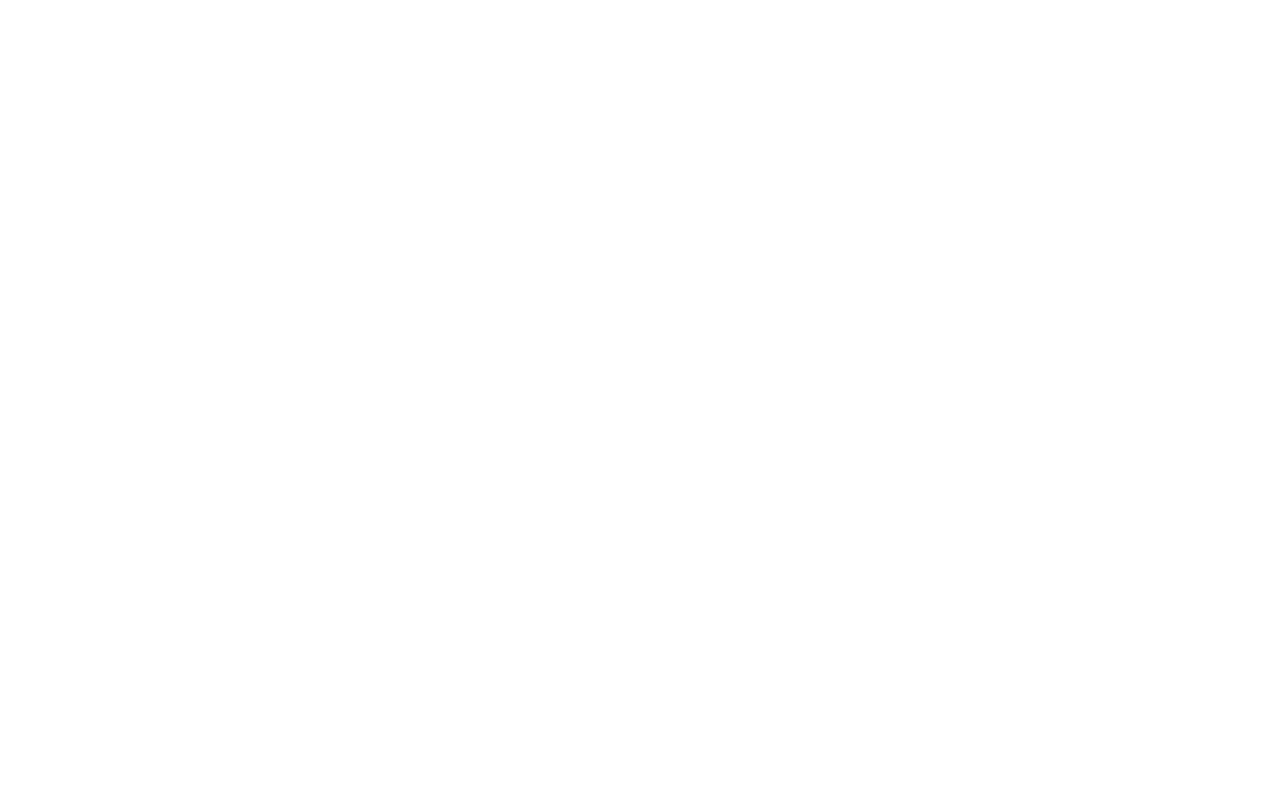
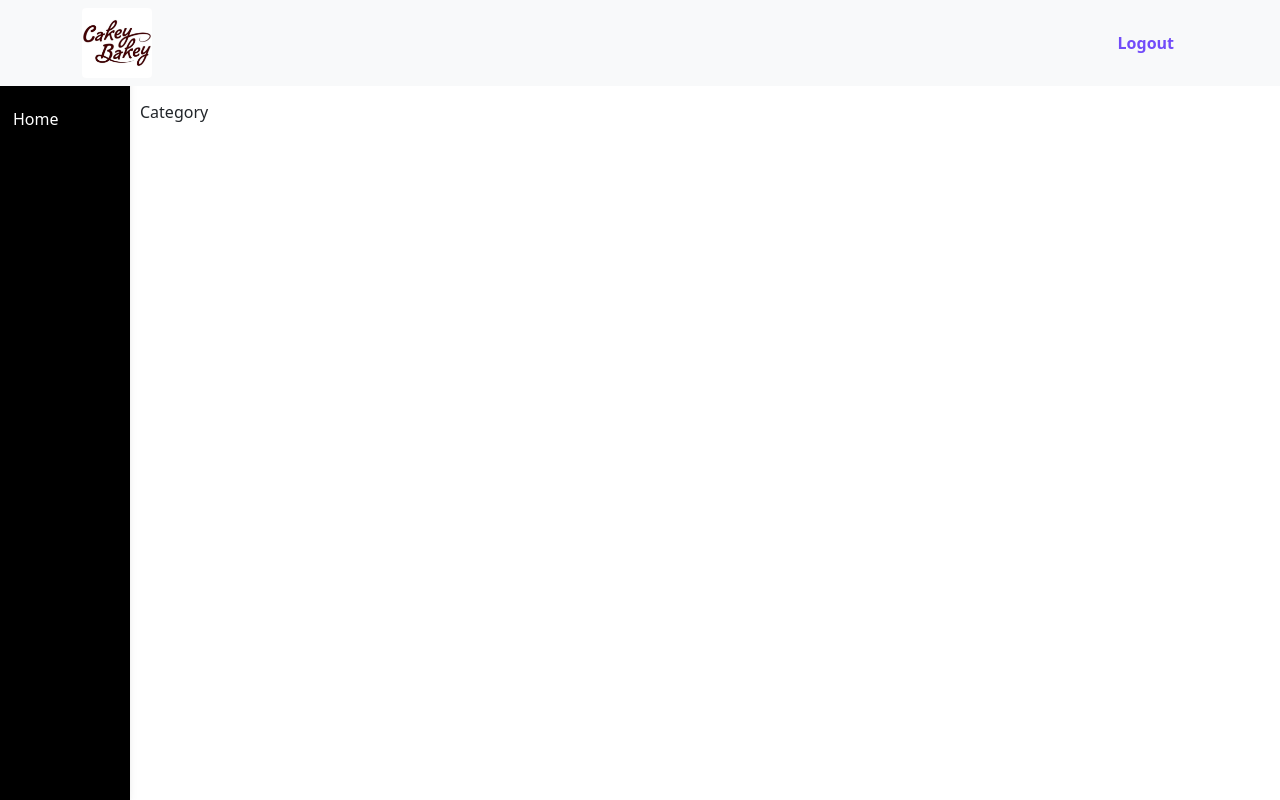
Before and after one commit to Praveen505Kumar/Cakey-Bakey, a React (Create React App) app in the folder client/: page /category in a window 1280 px wide. Before the commit this address had no page. Built offline with nearby package versions, Linux system fonts and the light colour scheme.

Commit message:
admin ui

```diff
--- a/client/src/App.js
+++ b/client/src/App.js
@@ -10,6 +10,11 @@
 import Privacy from "./components/about/privacy-policy";
 import Disclaimer from "./components/about/disclaimer";
 import UserHome from "./components/core/UserHome";
+import Dashboard from "./components/admin/Dashboard";
+import Users from "./components/admin/Users";
+import Category from "./components/admin/Category";
+import Products from "./components/admin/Products";
+import Orders from "./components/admin/Orders";
 
 const App = () => {
   return (
@@ -26,6 +31,11 @@
         <Route path="/privacy-policy" element={<Privacy />} />
         <Route path="/disclaimer" element={<Disclaimer />} />
         <Route path="/user/home" element={<UserHome />} />
+        <Route path="/admin/" element={<Dashboard />} />
+        <Route path="/userdetails" element={<Users />} />
+        <Route path="/category" element={<Category />} />
+        <Route path="/products" element={<Products />} />
+        <Route path="/orders" element={<Orders />} />
 
 
       </Routes>
--- /dev/null
+++ b/client/src/components/admin/Category.js
@@ -0,0 +1,13 @@
+import Dashboard from "./Dashboard";
+const Category = () => {
+    return (
+        <div>
+            <Dashboard />
+            <div class="header-pad adminscrn">
+                Category
+            </div>
+        </div>
+    );
+}
+
+export default Category;
--- /dev/null
+++ b/client/src/components/admin/Dashboard.js
@@ -0,0 +1,55 @@
+import { NavLink } from 'react-router-dom'
+import logo from "../images/logo.jpeg";
+const Dashboard = () => {
+    return (
+        <div>
+            <div className="fixed-top bg-light">
+                <div className="navbar navbar-expand-lg navbar-light">
+                    <div className="container">
+
+                        <img src={logo} alt="logo" height="70" width="70" className="rounded logo" />
+
+                        <div className="ms-auto my-auto nav-container d-flex flex-md-row">
+                            <NavLink to="" className="nav-link" activeclassname="nav-link-active">
+                                Logout
+                            </NavLink>
+
+                        </div>
+
+                    </div>
+                </div>
+            </div>
+
+            <div class="collapse d-lg-block sidebar collapse bg-black sidebar header-pad">
+                <ul class="list-unstyled ps-0">
+
+                    <li class="mb-1">
+                        <button class="btn d-inline-flex align-items-center rounded collapsed admincolap" data-bs-toggle="collapse" data-bs-target="#p-collapse">
+                            Home
+                        </button>
+                        <div class="collapse" id="p-collapse">
+
+                            <NavLink to="/userdetails" className=" nav-link link" >
+                                Users
+                            </NavLink>
+                            <NavLink to="/category" className="nav-link link" activeclassname="nav-link-active">
+                                Category
+                            </NavLink>
+                            <NavLink to="/products" className="nav-link link" activeclassname="nav-link-active">
+                                Products
+                            </NavLink>
+                            <NavLink to="/orders" className="nav-link link" activeclassname="nav-link-active">
+                                Orders
+                            </NavLink>
+
+                        </div>
+                    </li>
+
+                </ul>
+            </div>
+        </div>
+    );
+
+}
+
+export default Dashboard;
--- /dev/null
+++ b/client/src/components/admin/Orders.js
@@ -0,0 +1,13 @@
+import Dashboard from "./Dashboard";
+const Orders = () => {
+    return (
+        <div>
+            <Dashboard />
+            <div class="header-pad adminscrn">
+                Orders
+            </div>
+        </div>
+    );
+}
+
+export default Orders;
--- /dev/null
+++ b/client/src/components/admin/Products.js
@@ -0,0 +1,13 @@
+import Dashboard from "./Dashboard";
+const Products = () => {
+    return (
+        <div>
+            <Dashboard />
+            <div class="header-pad adminscrn">
+                Products
+            </div>
+        </div>
+    );
+}
+
+export default Products;
--- /dev/null
+++ b/client/src/components/admin/Users.js
@@ -0,0 +1,13 @@
+import Dashboard from "./Dashboard";
+const Users = () => {
+    return (
+        <div>
+            <Dashboard />
+            <div class="header-pad adminscrn">
+                User details
+            </div>
+        </div>
+    );
+}
+
+export default Users;
--- a/client/src/components/core/Home.js
+++ b/client/src/components/core/Home.js
@@ -1,35 +1,36 @@
 import Navbar from './Navbar';
 import Footer from './Footer';
 import Slides from './Slides';
-import { connect } from "react-redux";
-import { increaseCounter, decreaseCounter } from "../../redux/Counter/counter.actions";
+// import { connect } from "react-redux";
+// import { increaseCounter, decreaseCounter } from "../../redux/Counter/counter.actions";
 
 const Home = (props) => {
     return (
         <div className="bg-light">
             <Navbar />
             <Slides />
-            <div>
+            {/* <div>
                 <div>Count: {props.count}</div>
                 <button onClick={() => props.increaseCounter()}>Increase Count</button>
                 <button onClick={() => props.decreaseCounter()}>Decrease Count</button>
-            </div>
+            </div> */}
             <Footer />
         </div>
     )
 }
 
-const mapStateToProps = state => {
-    return {
-        count: state.counter.count
-    }
-};
+// const mapStateToProps = state => {
+//     return {
+//         count: state.counter.count
+//     }
+// };
 
-const mapDispatchToProps = dispatch => {
-    return {
-        increaseCounter: () => dispatch(increaseCounter()),
-        decreaseCounter: () => dispatch(decreaseCounter())
-    }
-};
+// const mapDispatchToProps = dispatch => {
+//     return {
+//         increaseCounter: () => dispatch(increaseCounter()),
+//         decreaseCounter: () => dispatch(decreaseCounter())
+//     }
+// };
 
-export default connect(mapStateToProps, mapDispatchToProps)(Home);
+//export default connect(mapStateToProps, mapDispatchToProps)(Home);
+export default Home;
--- a/client/src/components/core/UserHome.js
+++ b/client/src/components/core/UserHome.js
@@ -6,6 +6,7 @@
     return (
         <div className="bg-light">
             <Navbar />
+            <Slides />
             <div>
                 <h1>USER HOME PAGE</h1>
             </div>
--- a/client/src/index.css
+++ b/client/src/index.css
@@ -9,6 +9,27 @@
 
 .nav-link:hover {
   color: #320cb8;
+}
+
+.link {
+  color: #ffffff;
+}
+
+.link:hover {
+  color: #c5c0c0;
+}
+
+.admincolap {
+  color: white;
+}
+
+.admincolap:hover {
+  color: rgb(232, 230, 230);
+}
+
+.adminscrn {
+  padding-left: 140px;
+
 }
 
 .bg3 {
@@ -24,6 +45,19 @@
   font-family: Verdana, Arial, Helvetica, sans-serif;
 
 }
+
+.sidebar {
+  position: fixed;
+  top: 0;
+  bottom: 0;
+  left: 0;
+  padding: 58px 0 0;
+  /* Height of navbar */
+  box-shadow: 0 2px 5px 0 rgb(0 0 0 / 5%), 0 2px 10px 0 rgb(0 0 0 / 5%);
+  width: 130px;
+  z-index: 600;
+}
+
 
 .nav-link::after {
   content: "";
```
